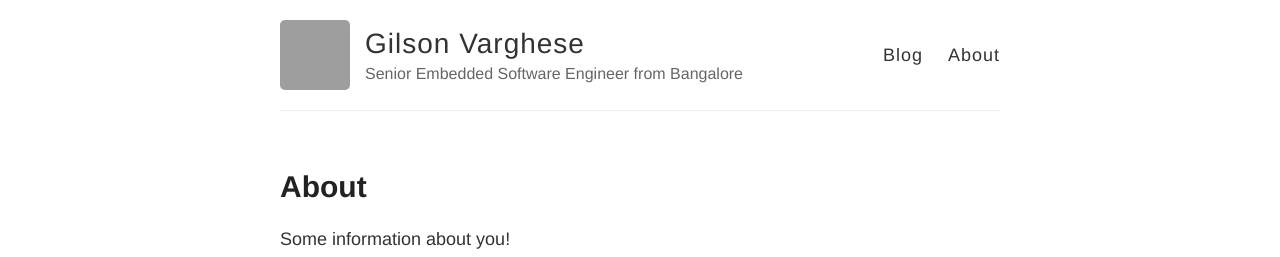
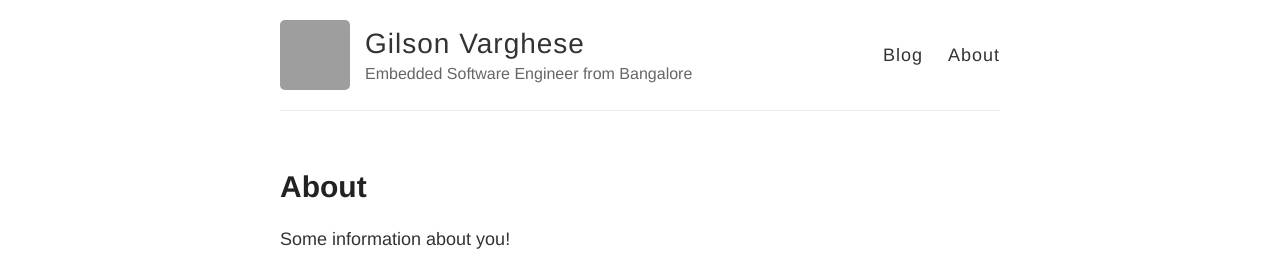
Before and after one commit to gilson27/gilson27.github.io, a Jekyll site: the page built from about.md, in a window 1280 px wide. Shown: the top 257 px of the page. Built offline with Jekyll 4.4.1, drawn with Linux system fonts in a browser that asks for light colours; grey boxes are pictures that could not be loaded.

Commit message:
Corrected Desig

```diff
--- a/_config.yml
+++ b/_config.yml
@@ -6,7 +6,7 @@
 name: Gilson Varghese
 
 # Short bio or description (displayed in the header)
-description: Senior Embedded Software Engineer from Bangalore
+description: Embedded Software Engineer from Bangalore
 
 # URL of your avatar or profile pic (you could use your GitHub profile pic)
 avatar: https://avatars0.githubusercontent.com/u/17350925?v=4
```
